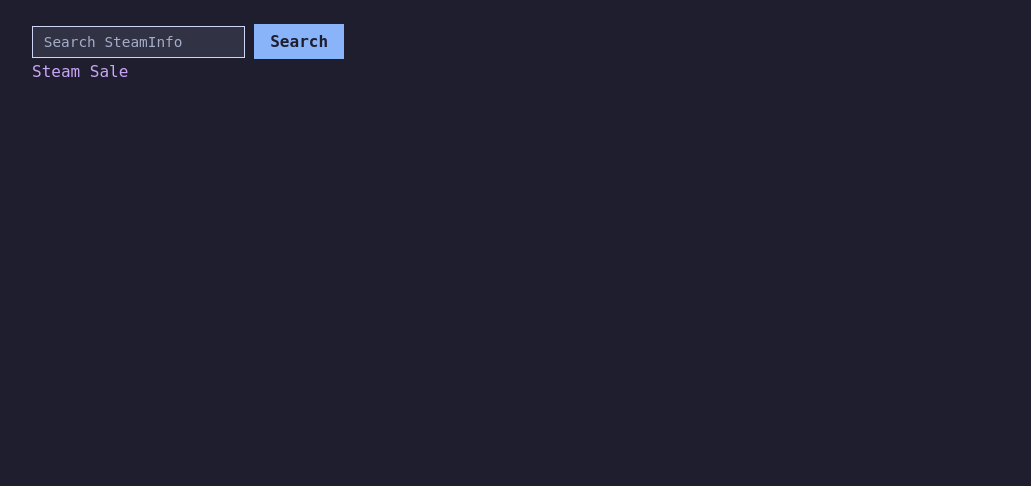
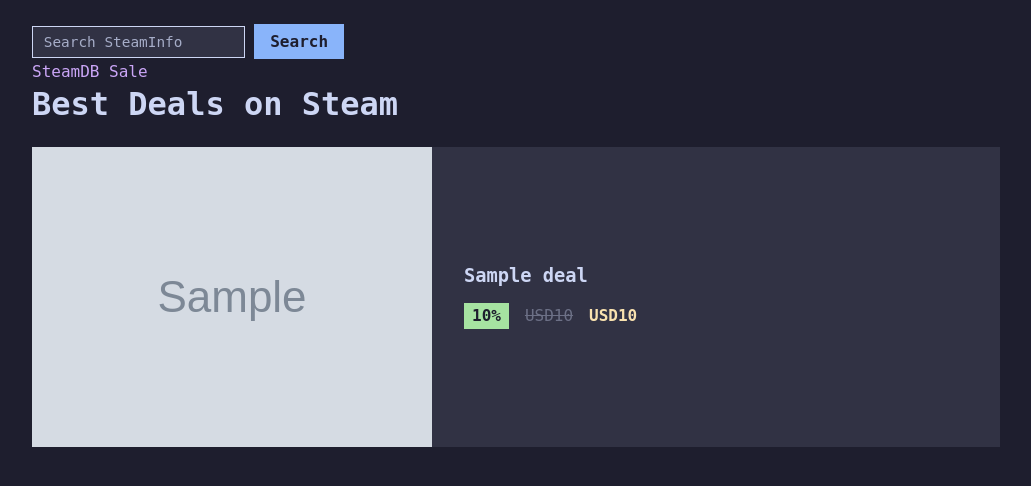
Before and after one commit to lostvikx/steam-info, a Flask app: template templates/index.html in a window 1280 px wide. Shown: the part 88-574 px from the top of the page, without its empty margins (124-1155 px from the left). Run offline with Flask 3, Linux system fonts and the light colour scheme; the template is opened without the code that fills it: most values are stand-ins (such as "Sample title", 1, 10 or a date in 2020); grey boxes marked "Sample" are stand-in pictures.

Commit message:
deals on index page

```diff
--- a/app.py
+++ b/app.py
@@ -7,7 +7,17 @@ app = Flask(__name__)
 @app.route("/")
 def index():
     wishlist = dict()
+    deals = dict()
     wishlist_filepath = "data/wishlist.json"
+    deals_filepath = "data/deals.json"
+
+    is_wishlist_old = save.is_file_old(wishlist_filepath, days=7)
+    is_deals_old = save.is_file_old(deals_filepath, days=1)
+
+    if is_wishlist_old:
+        os.remove(wishlist_filepath)
+    if is_deals_old:
+        os.remove(deals_filepath)
 
     if not os.path.isfile(wishlist_filepath):
         wishlist = fetch.wishlist()
@@ -15,7 +25,13 @@ def index():
     else:
         wishlist = save.read_json(wishlist_filepath)
 
-    return render_template("index.html")
+    if not os.path.isfile(deals_filepath):
+        deals = fetch.steam_deals()
+        save.write_json(deals_filepath, deals)
+    else:
+        deals = save.read_json(deals_filepath)
+
+    return render_template("index.html", wishlist=wishlist, deals=deals)
 
 
 @app.route("/search")
@@ -31,9 +47,8 @@ def game_page(appid):
     game = dict()
     game_filepath = f"data/games/{appid}.json"
 
-    is_data_old = save.is_file_old(game_filepath, days=1)
-    if is_data_old:
-        print("Old information in file.")
+    is_gamedata_old = save.is_file_old(game_filepath, days=1)
+    if is_gamedata_old:
         os.remove(game_filepath)
 
     if not os.path.isfile(game_filepath):
--- a/static/css/style.css
+++ b/static/css/style.css
@@ -2,6 +2,11 @@
     margin: 0;
     padding: 0;
     box-sizing: border-box;
+}
+
+a:focus {
+    outline: none;
+    border: 1px solid var(--accent-danger);
 }
 
 :root {
@@ -90,6 +95,10 @@ input {
 
 input::placeholder {
     color: var(--muted-text-color);
+}
+
+input:focus {
+    border-color: var(--accent-color);
 }
 
 .results {
--- a/templates/index.html
+++ b/templates/index.html
@@ -23,7 +23,24 @@
         </div>
 
         <div>
-            <a href="https://steamdb.info/sales/?cc=in&max_price=1000&min_discount=50&min_rating=90&min_reviews=5000&sort=rating_desc" target="_blank">Steam Sale</a>
+            <a href="https://steamdb.info/sales/?cc=in&max_price=1000&min_discount=50&min_rating=90&min_reviews=5000&sort=rating_desc" target="_blank">SteamDB Sale</a>
+        </div>
+
+        <div class="results">
+            <h2>Best Deals on Steam</h2>
+            {% for deal in deals.deals %}
+                <a href="/game/{{ deal.steam_appid }}" class="deal result-item">
+                    <img src="{{ deal.thumb }}" alt="{{ deal.title }} thumbnail" loading="lazy">
+                    <div>
+                        <h3>{{ deal.title }}</h3>
+                        <p>
+                            <span>{{ deal.discount }}&percnt;</span>
+                            <span><s>{{ deal.currency }}{{ deal.init_price }}</s></span>
+                            <span>{{ deal.currency }}{{ deal.sale_price }}</span>
+                        </p>
+                    </div>
+                </a>
+            {% endfor %}
         </div>
     </div>
 </body>
```
Also changed, not shown: utils/fetch.py (+25 -3 lines), 1 other file.
